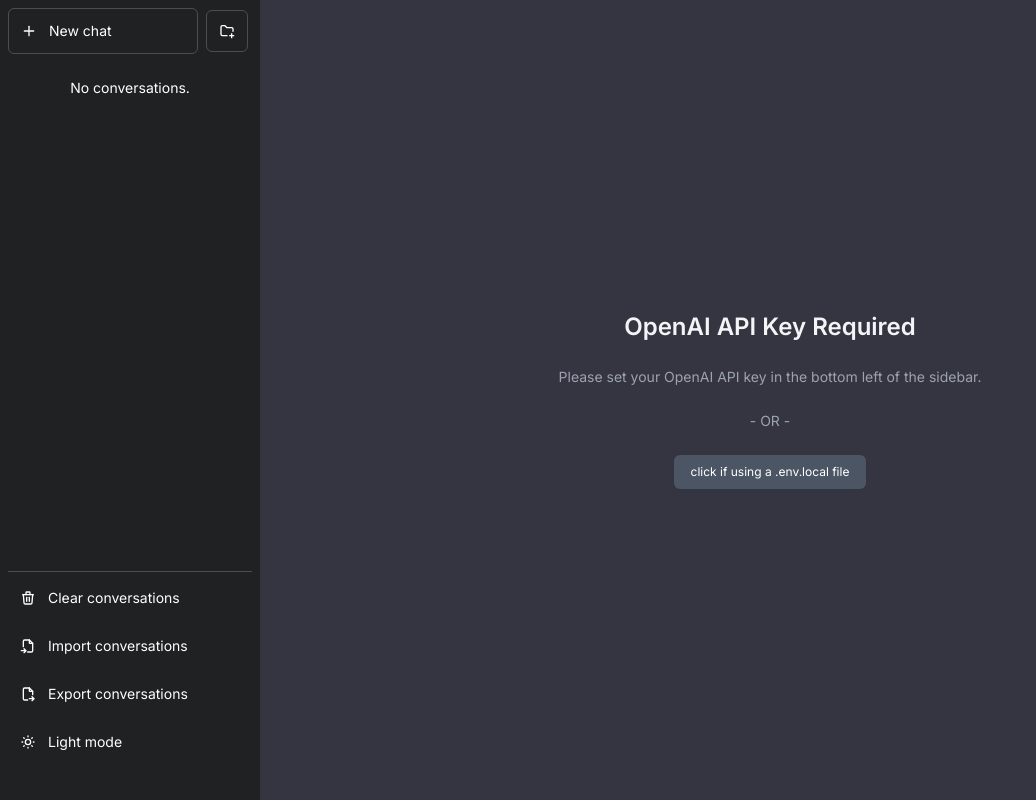
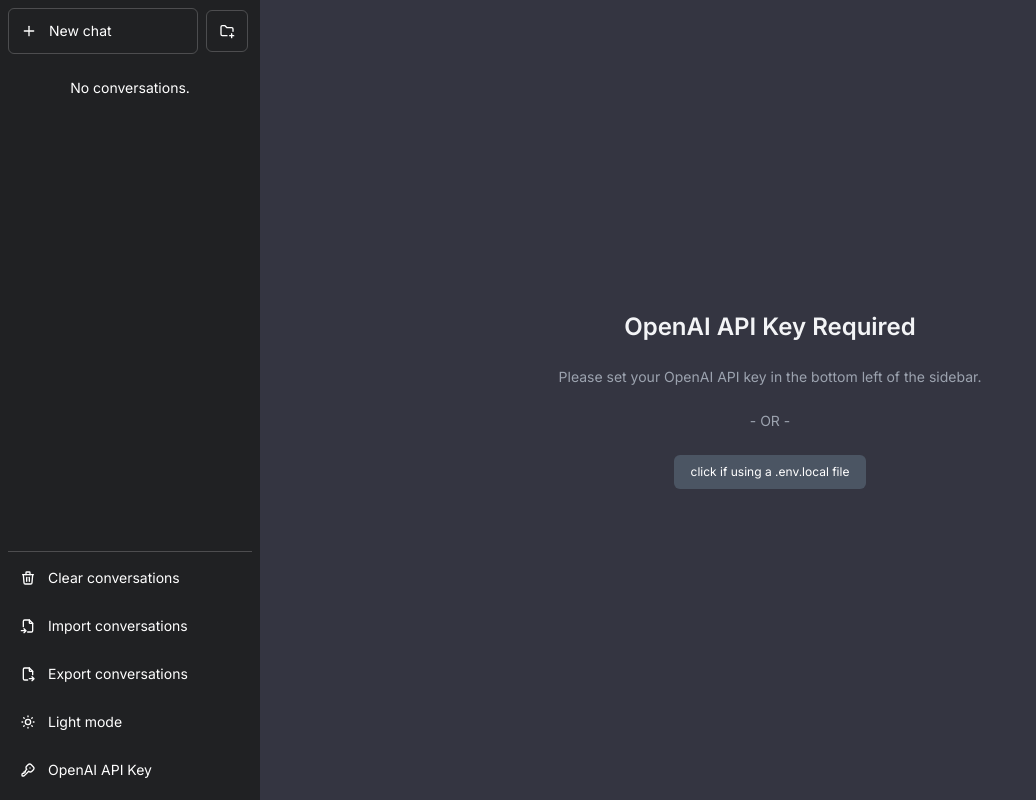
Before and after one commit to Elvislanpop/Chat, a Next.js app: page / in a window 1280 px wide. Shown: the whole page, without its empty margins (0-1036 px from the left). Built offline with nearby package versions, Linux system fonts and the light colour scheme.

Commit message:
no message

```diff
--- a/components/Sidebar/Key.tsx
+++ b/components/Sidebar/Key.tsx
@@ -58,8 +58,8 @@
     </div>
   ) : (
     <SidebarButton
-      // text="API Key"
-      // icon={<IconKey size={16} />}
+      text="OpenAI API Key"
+      icon={<IconKey size={16} />}
       onClick={() => setIsChanging(true)}
     />
   );
--- a/components/Sidebar/Sidebar.tsx
+++ b/components/Sidebar/Sidebar.tsx
@@ -157,7 +157,7 @@
         lightMode={lightMode}
         apiKey={apiKey}
         onToggleLightMode={onToggleLightMode}
-        onApiKeyChange={onApiKeyChange}
+        // onApiKeyChange={onApiKeyChange}
         onClearConversations={onClearConversations}
         onExportConversations={onExportConversations}
         onImportConversations={onImportConversations}
```
